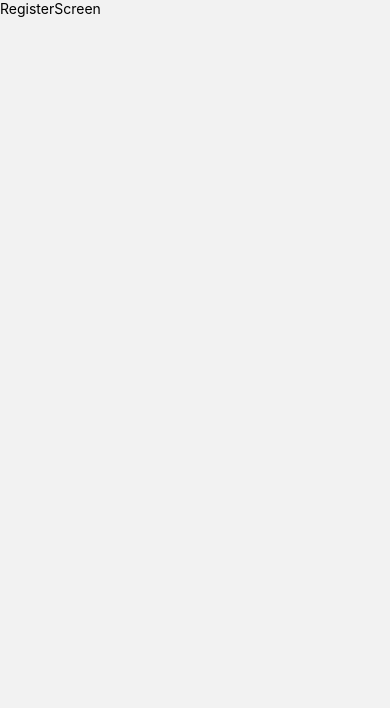
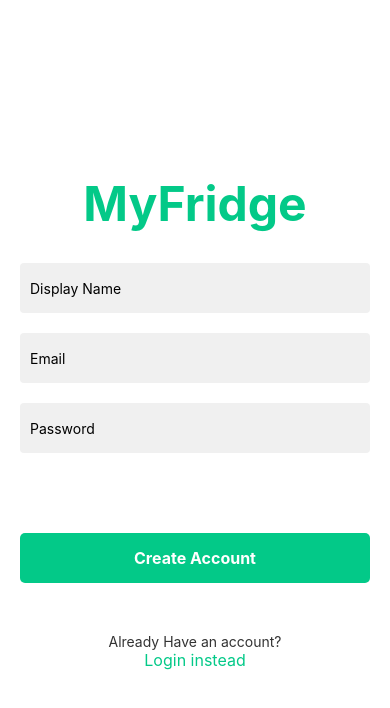
Before and after one commit to edbert-fl/my_fridge, a React Native app: screen /Register in a window 390 px wide. Shown: the top 708 px of the page. Built offline with nearby package versions, Linux system fonts and the light colour scheme.

Commit message:
Finished Register page

```diff
--- /dev/null
+++ b/app/components/LoadingOverlay.tsx
@@ -0,0 +1,115 @@
+import {
+    View,
+    StyleSheet,
+    Dimensions,
+    Animated,
+    ActivityIndicator,
+  } from "react-native";
+  import React, {
+    useEffect,
+    useRef,
+    useState,
+  } from "react";
+  import { theme } from "../utils/Styles";
+
+  const WINDOW_INNER_WIDTH = Dimensions.get("window").width;
+
+  interface FormEditPopupInterface {
+    loading: boolean;
+  }
+
+  const FormEditPopup: React.FC<FormEditPopupInterface> = ({ loading }) => {
+    const [loadingOpen, setLoadingOpen] = useState<Boolean>(false);
+    const backgroundFadeAnim = useRef(new Animated.Value(0)).current;
+    const ANIMATION_DURATION = 100;
+
+    useEffect(() => {
+      setLoadingOpen(true);
+      if (loading) {
+        Animated.parallel([
+          Animated.timing(backgroundFadeAnim, {
+            toValue: 0.7,
+            duration: ANIMATION_DURATION,
+            useNativeDriver: true,
+          }),
+        ]).start();
+      } else {
+        Animated.parallel([
+          Animated.timing(backgroundFadeAnim, {
+            toValue: 0,
+            duration: ANIMATION_DURATION,
+            useNativeDriver: true,
+          }),
+        ]).start(() => {
+          setTimeout(() => {
+            setLoadingOpen(false);
+          }, ANIMATION_DURATION);
+        });
+      }
+    }, [loading]);
+
+    return (
+      <>
+        {loadingOpen ? (
+          <View style={styles.container}>
+            <Animated.View
+              style={{
+                ...styles.overlay,
+                opacity: backgroundFadeAnim,
+              }}
+            >
+              <ActivityIndicator size={48} color={theme.colors.primary} />
+            </Animated.View>
+          </View>
+        ) : null}
+      </>
+    );
+  };
+
+  const styles = StyleSheet.create({
+    container: {
+      position: "absolute",
+      height: "100%",
+      width: WINDOW_INNER_WIDTH,
+    },
+    overlay: {
+      backgroundColor: "black",
+      height: "100%",
+      width: "100%",
+      display: "flex",
+      alignItems: "center",
+      justifyContent: "center",
+      paddingBottom: "40%",
+    },
+    buttonContainer: {
+      flexDirection: "row",
+      justifyContent: "flex-end",
+      marginTop: 30,
+    },
+    cancelButton: {
+      backgroundColor: theme.colors.accent,
+      borderRadius: 5,
+      padding: 10,
+      marginRight: 10,
+      alignItems: "center",
+      width: 80,
+    },
+    doneButton: {
+      backgroundColor: theme.colors.primary,
+      borderRadius: 5,
+      padding: 10,
+      alignItems: "center",
+      width: 80,
+    },
+    tableRow: {
+      flexDirection: "row",
+      paddingVertical: 6,
+    },
+    labelCell: {
+      flex: 3,
+      textAlign: "left",
+      marginBottom: 3,
+    },
+  });
+
+  export default FormEditPopup;
--- a/app/screens/RegisterScreen.tsx
+++ b/app/screens/RegisterScreen.tsx
@@ -1,13 +1,29 @@
-import { View, Text } from 'react-native'
-import React from 'react'
-import { useNavigation } from '@react-navigation/native';
-import { StackNavigationProp } from '@react-navigation/stack';
-import { RootStackParamList } from '../utils/Types';
+import {
+  View,
+  Text,
+  KeyboardAvoidingView,
+  Platform,
+  TextInput,
+  TouchableOpacity,
+  StyleSheet,
+  Alert,
+} from "react-native";
+import React, { useState } from "react";
+import { useNavigation } from "@react-navigation/native";
+import { StackNavigationProp } from "@react-navigation/stack";
+import { RootStackParamList } from "../utils/Types";
+import { theme } from "../utils/Styles";
+import LoadingOverlay from "../components/LoadingOverlay";
 
 const RegisterScreen = () => {
+  const [displayName, setDisplayName] = useState("");
+  const [email, setEmail] = useState("");
+  const [password, setPassword] = useState("");
+  const [loading, setLoading] = useState(false);
+
   const navigation = useNavigation<StackNavigationProp<RootStackParamList>>();
 
-  const navigateToRegisterScreen = () => {
+  const navigateToLoginScreen = () => {
     navigation.navigate("Login");
   };
 
@@ -15,11 +31,113 @@ const RegisterScreen = () => {
     navigation.navigate("HealthConditions");
   };
 
+  const signUp = () => {
+    navigateToHealthConditions();
+    Alert.alert("Dev Error!", "Register not implemented.");
+  };
+
+  const handleLogin = () => {
+    navigateToLoginScreen();
+  };
+
   return (
-    <View>
-      <Text>RegisterScreen</Text>
+    <View style={styles.container}>
+      <Text style={styles.logo}>MyFridge</Text>
+      <KeyboardAvoidingView
+        behavior={Platform.OS === "ios" ? "padding" : "height"}
+        style={styles.formContainer}
+      >
+        <TextInput
+          value={displayName}
+          style={styles.input}
+          placeholder="Display Name"
+          autoCapitalize="none"
+          onChangeText={(text) => setDisplayName(text)}
+          enablesReturnKeyAutomatically
+        />
+        <TextInput
+          value={email}
+          style={styles.input}
+          placeholder="Email"
+          autoCapitalize="none"
+          onChangeText={(text) => setEmail(text)}
+          enablesReturnKeyAutomatically
+        />
+        <TextInput
+          value={password}
+          style={styles.input}
+          placeholder="Password"
+          autoCapitalize="none"
+          secureTextEntry={true}
+          onChangeText={(text) => setPassword(text)}
+          enablesReturnKeyAutomatically={true}
+        />
+
+        <View style={{ marginTop: 50 }}>
+          <View style={{ flex: 1 }} />
+          <TouchableOpacity style={styles.button} onPress={signUp}>
+            <Text style={styles.buttonText}>Create Account</Text>
+          </TouchableOpacity>
+          <TouchableOpacity style={styles.linkContainer} onPress={handleLogin}>
+            <Text style={styles.text}>Already Have an account?</Text>
+            <Text style={styles.link}>Login instead</Text>
+          </TouchableOpacity>
+        </View>
+      </KeyboardAvoidingView>
+      <LoadingOverlay loading={loading} />
     </View>
-  )
-}
+  );
+};
 
-export default RegisterScreen
+export const styles = StyleSheet.create({
+  container: {
+    flex: 1,
+    justifyContent: "center",
+    alignItems: "center",
+    paddingHorizontal: 20,
+    backgroundColor: theme.colors.background,
+  },
+  linkContainer: {
+    marginTop: 50,
+    height: "auto",
+    display: "flex",
+    alignItems: "center",
+  },
+  text: {
+    color: theme.colors.text,
+  },
+  link: {
+    color: theme.colors.primary,
+    fontSize: 16,
+  },
+  logo: {
+    fontSize: 48,
+    fontWeight: "bold",
+    marginBottom: 20,
+    color: theme.colors.primary,
+  },
+  formContainer: {
+    width: "100%",
+  },
+  input: {
+    marginVertical: 10,
+    height: 50,
+    borderRadius: 4,
+    padding: 10,
+    backgroundColor: theme.colors.surface,
+  },
+  button: {
+    backgroundColor: theme.colors.primary,
+    borderRadius: 5,
+    padding: 15,
+    marginTop: 20,
+    alignItems: 'center',
+  },
+  buttonText: {
+    color: "white",
+    fontSize: 16,
+    fontWeight: "bold",
+  },
+});
+
+export default RegisterScreen;
```
